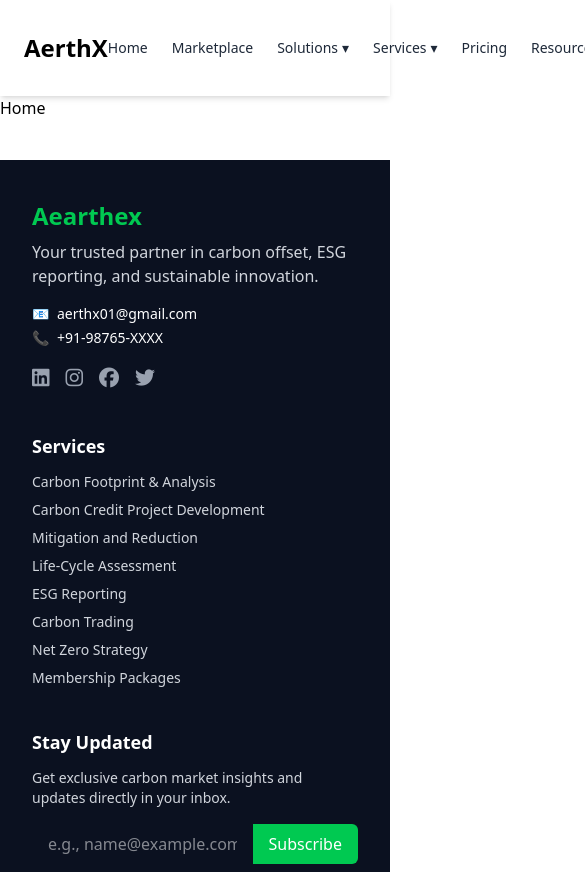
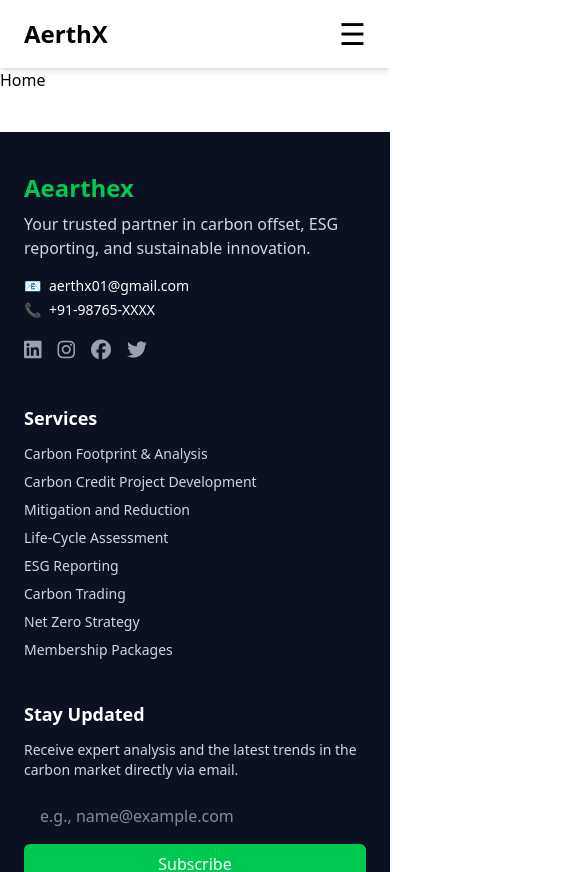
Before and after one commit to AerthX1/Project-1, a React (Vite) app in the folder client/: page / in a window 390 px wide. Shown: the top 872 px of the page, 585 px wide, since content can reach past the window. Built offline with nearby package versions, Linux system fonts and the light colour scheme.

Commit message:
created responsive header and footer

```diff
--- a/client/src/components/Footer/Footer.jsx
+++ b/client/src/components/Footer/Footer.jsx
@@ -1,9 +1,8 @@
 const Footer = () => {
   return (
-    <footer className="bg-[#0B1120] text-white px-8 py-10 mt-10">
-      <div className="max-w-7xl mx-auto grid md:grid-cols-3 gap-10">
-
-        <div>
+    <footer className="bg-[#0B1120] text-white px-6 py-10 mt-10">
+      <div className="max-w-7xl mx-auto flex flex-col lg:flex-row justify-between gap-10">
+        <div className="flex-1 min-w-[250px]">
           <h2 className="text-green-500 text-2xl font-bold mb-2">Aearthex</h2>
           <p className="text-gray-300 mb-4">
             Your trusted partner in carbon offset, ESG reporting, and sustainable innovation.
@@ -17,14 +16,14 @@
             </p>
           </div>
           <div className="flex gap-4 mt-4 text-xl text-gray-400">
-            <a href="#"><i className="fab fa-linkedin"></i></a>
-            <a href="#"><i className="fab fa-instagram"></i></a>
-            <a href="#"><i className="fab fa-facebook"></i></a>
-            <a href="#"><i className="fab fa-twitter"></i></a>
+            <a href="#"><i className="fab fa-linkedin hover:text-white" /></a>
+            <a href="#"><i className="fab fa-instagram hover:text-white" /></a>
+            <a href="#"><i className="fab fa-facebook hover:text-white" /></a>
+            <a href="#"><i className="fab fa-twitter hover:text-white" /></a>
           </div>
         </div>
 
-        <div>
+        <div className="flex-1 min-w-[250px]">
           <h3 className="text-white text-lg font-semibold mb-3">Services</h3>
           <ul className="text-gray-300 space-y-2 text-sm">
             <li>Carbon Footprint & Analysis</li>
@@ -38,20 +37,20 @@
           </ul>
         </div>
 
-        <div>
+        <div className="flex-1 min-w-[250px]">
           <h3 className="text-white text-lg font-semibold mb-3">Stay Updated</h3>
           <p className="text-gray-300 text-sm mb-4">
-            Get exclusive carbon market insights and updates directly in your inbox.
+          Receive expert analysis and the latest trends in the carbon market directly via email.
           </p>
-          <form className="flex">
+          <form className="flex flex-col sm:flex-row gap-2">
             <input
               type="email"
               placeholder="e.g., name@example.com"
-              className="px-4 py-2 rounded-l-md text-white w-full"
+              className="px-4 py-2 text-white rounded-md w-full sm:w-auto sm:flex-1"
             />
             <button
               type="submit"
-              className="bg-green-500 hover:bg-green-600 text-white px-4 py-2 rounded-r-md"
+              className="bg-green-500 hover:bg-green-600 text-white px-4 py-2 rounded-md"
             >
               Subscribe
             </button>
--- a/client/src/components/Header/Navbar.jsx
+++ b/client/src/components/Header/Navbar.jsx
@@ -3,59 +3,53 @@
 import Logo from '../../assets/AerthxLogo.jpg';
 
 const Navbar = () => {
+  const [isMenuOpen, setIsMenuOpen] = useState(false);
   const [showSolutions, setShowSolutions] = useState(false);
   const [showServices, setShowServices] = useState(false);
 
   return (
-     <nav className="flex items-center justify-between px-6 py-4 bg-white shadow-md">
-      <h1 className="text-2xl font-bold text-black">
-        AerthX
-      </h1>
+    <nav className="bg-white shadow-md px-6 py-4 relative z-50">
+      <div className="flex justify-between items-center">
+        <div className="flex items-center space-x-2">
+          {/* <img src={Logo} alt="AerthX Logo" className="h-10 w-auto object-contain" /> */}
+          <h1 className="text-2xl font-bold text-black">AerthX</h1>
+        </div>
 
-      {/*   <nav className="flex items-center justify-between px-6 py-4" style={{ backgroundColor: '#fdfcf9' }}>
-      <div className="flex items-center space-x-2">
-        <img src={Logo} alt="AerthX Logo" className="h-10 w-auto object-contain" />
-      </div> */ }
+        <div className="lg:hidden">
+          <button
+            onClick={() => setIsMenuOpen(!isMenuOpen)}
+            className="text-black text-3xl focus:outline-none"
+          >
+            ☰
+          </button>
+        </div>
 
-      <ul className="flex items-center gap-6 text-sm text-gray-800">
+        <ul className="hidden lg:flex items-center gap-6 text-sm text-gray-800">
           <li><Link to="/">Home</Link></li>
           <li><Link to="/marketplace">Marketplace</Link></li>
 
-        <li
-          className="relative"
-          onMouseEnter={() => setShowSolutions(true)}
-          onMouseLeave={() => setShowSolutions(false)}
-        >
-          <button className="flex items-center gap-1">
+          <li className="relative group">
+            <Link to="/solution" className="flex items-center gap-1">
               Solutions <span>▾</span>
-          </button>
-          {showSolutions && (
-            <div className="absolute top-5 left-0 bg-white shadow-lg border rounded-md px-4 py-2 z-10">
+            </Link>
+            <div className="absolute top-5 left-0 bg-white shadow-lg border rounded-md px-4 py-2 z-10 hidden group-hover:block">
               <Link to="/solution1" className="block py-1 hover:text-green-600">Solution 1</Link>
               <Link to="/solution2" className="block py-1 hover:text-green-600">Solution 2</Link>
             </div>
-          )}
           </li>
 
-        <li
-          className="relative"
-          onMouseEnter={() => setShowServices(true)}
-          onMouseLeave={() => setShowServices(false)}
-        >
-          <button className="flex items-center gap-1">
+          <li className="relative group">
+            <Link to="/service" className="flex items-center gap-1">
               Services <span>▾</span>
-          </button>
-          {showServices && (
-            <div className="absolute top-5 left-0 bg-white shadow-lg border rounded-md px-4 py-2 z-10">
+            </Link>
+            <div className="absolute top-5 left-0 bg-white shadow-lg border rounded-md  px-4 py-2 z-10 hidden group-hover:block">
               <Link to="/service1" className="block py-1 hover:text-green-600">Service 1</Link>
               <Link to="/service2" className="block py-1 hover:text-green-600">Service 2</Link>
             </div>
-          )}
           </li>
 
           <li><Link to="/pricing">Pricing</Link></li>
           <li><Link to="/resources">Resources</Link></li>
-      </ul>
 
           <Link
             to="/register"
@@ -63,6 +57,63 @@
           >
             Register Here
           </Link>
+        </ul>
+      </div>
+
+      {isMenuOpen && (
+        <div className="fixed inset-0 bg-white z-50 flex flex-col items-center justify-center space-y-4 text-lg text-gray-800">
+          <button
+            onClick={() => setIsMenuOpen(false)}
+            className="absolute top-6 right-6 text-3xl font-bold"
+          >
+            ✕
+          </button>
+
+          <Link to="/" className="hover:text-green-600" onClick={() => setIsMenuOpen(false)}>Home</Link>
+          <Link to="/marketplace" className="hover:text-green-600" onClick={() => setIsMenuOpen(false)}>Marketplace</Link>
+
+          <div className="w-full max-w-xs text-center">
+            <button
+              className="w-full font-semibold"
+              onClick={() => setShowSolutions(!showSolutions)}
+            >
+              Solutions {showSolutions ? '▲' : '▼'}
+            </button>
+            {showSolutions && (
+              <div className="mt-2 space-y-2">
+                <Link to="/solution1" onClick={() => setIsMenuOpen(false)} className="block">Solution 1</Link>
+                <Link to="/solution2" onClick={() => setIsMenuOpen(false)} className="block">Solution 2</Link>
+              </div>
+            )}
+          </div>
+
+          <div className="w-full max-w-xs text-center">
+            <button
+              className="w-full font-semibold"
+              onClick={() => setShowServices(!showServices)}
+            >
+              Services {showServices ? '▲' : '▼'}
+            </button>
+            {showServices && (
+              <div className="mt-2 space-y-2">
+                <Link to="/service1" onClick={() => setIsMenuOpen(false)} className="block">Service 1</Link>
+                <Link to="/service2" onClick={() => setIsMenuOpen(false)} className="block">Service 2</Link>
+              </div>
+            )}
+          </div>
+
+          <Link to="/pricing" className="hover:text-green-600" onClick={() => setIsMenuOpen(false)}>Pricing</Link>
+          <Link to="/resources" className="hover:text-green-600" onClick={() => setIsMenuOpen(false)}>Resources</Link>
+
+          <Link
+            to="/register"
+            className="bg-green-500 text-white px-6 py-2 rounded-md font-medium hover:bg-green-600"
+            onClick={() => setIsMenuOpen(false)}
+          >
+            Register Here
+          </Link>
+        </div>
+      )}
     </nav>
   );
 };
```
Lines whose indentation alone changed are shown as unchanged.
